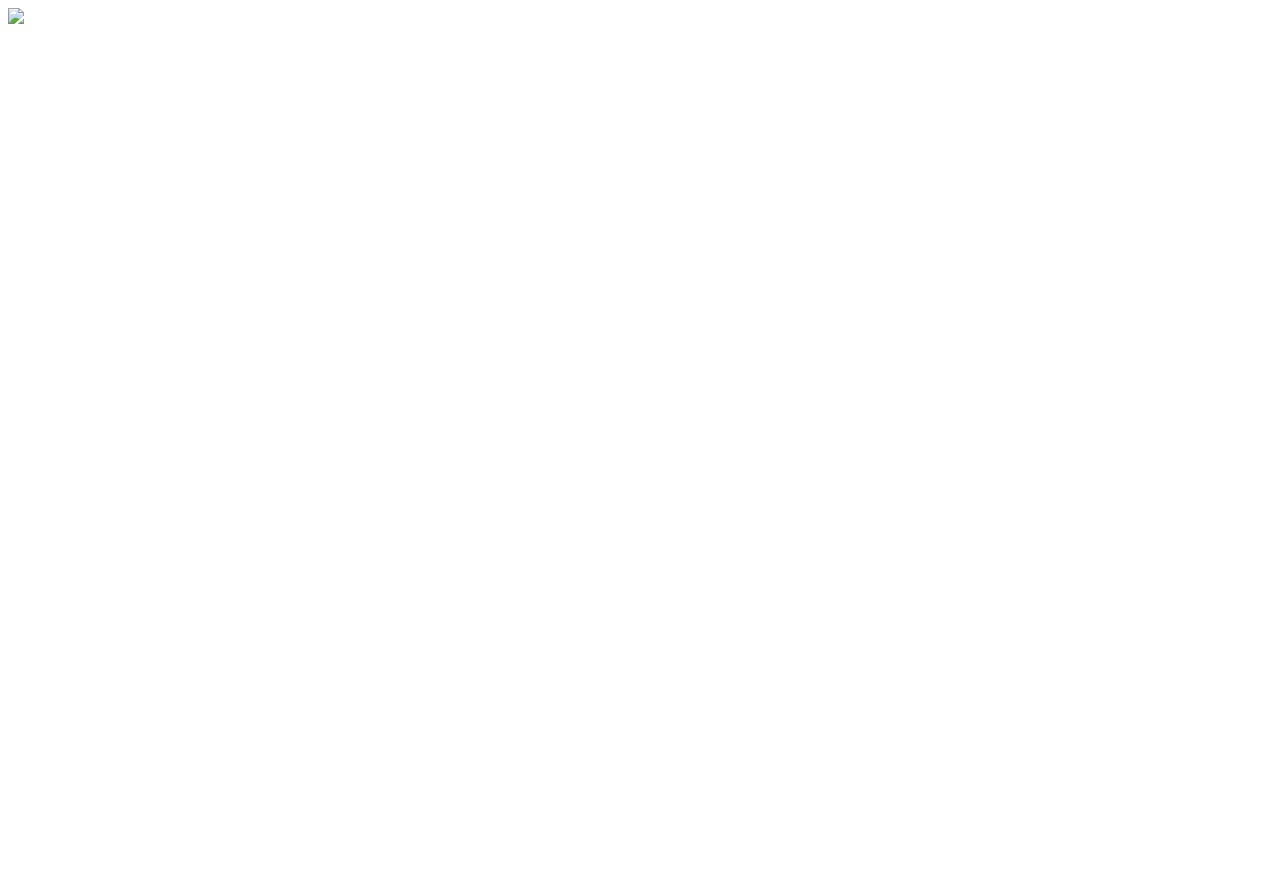
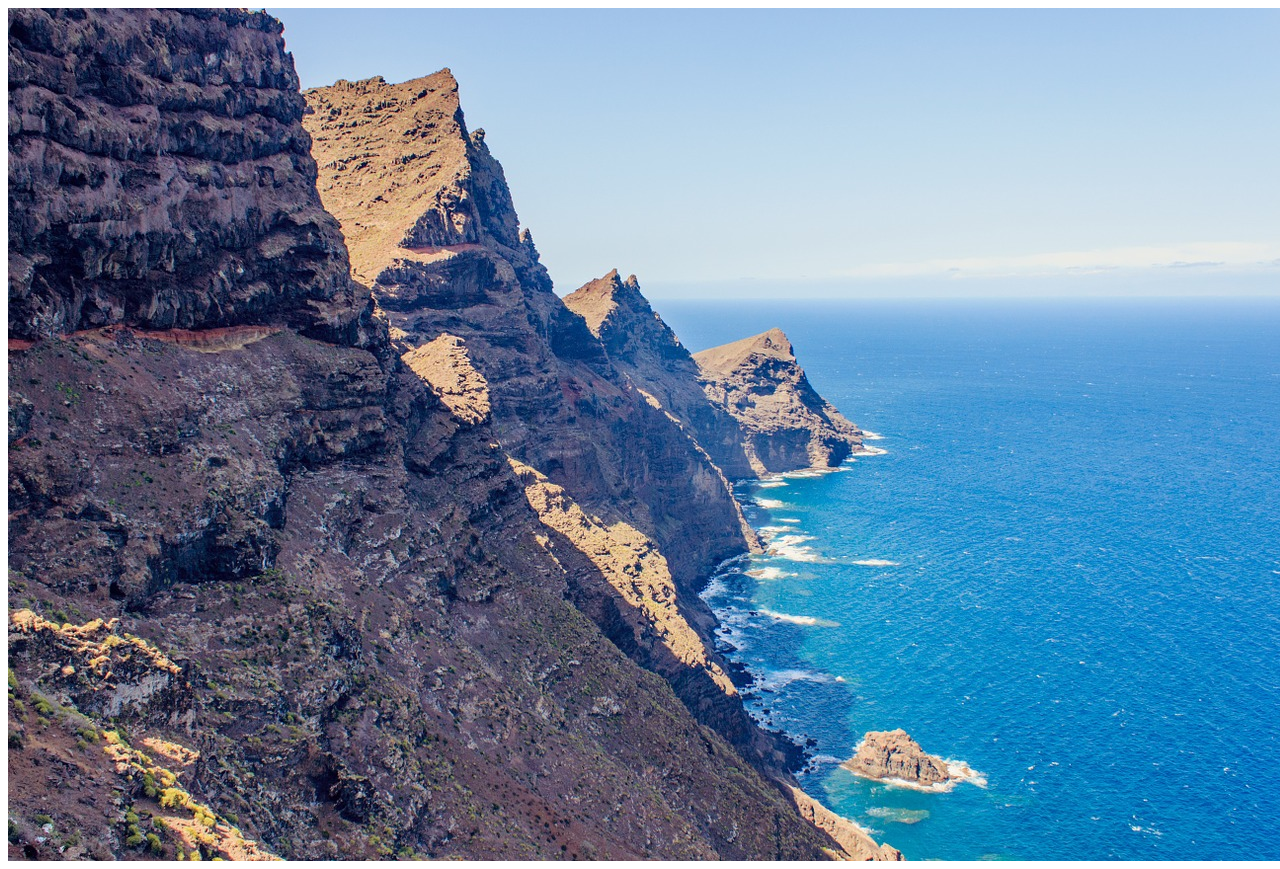
Before and after one commit to Grupo1DAWA/Islas, a plain HTML site: page PáginaComidas/ComidasDestacadas.html in a window 1280 px wide. Before the commit the page ends 800 px from the top, so only its background shows below. Drawn offline with Linux system fonts and the light colour scheme.

Commit message:
Construcción
Añadir imagen de fondo a la pagina de comidas

```diff
--- a/PáginaComidas/ComidasDestacadas.html
+++ b/PáginaComidas/ComidasDestacadas.html
@@ -1,12 +1,6 @@
-<!DOCTYPE html>
-<html lang="en">
 <head>
-    <meta charset="UTF-8">
-    <meta http-equiv="X-UA-Compatible" content="IE=edge">
-    <meta name="viewport" content="width=device-width, initial-scale=1.0">
     <title>Cómidas Canarias</title>
 </head>
 <body>
-    <img src="../FondoPrinc/fondopre.png">
+    <img src="../FondoPrinc/fondopre.jpg">
 </body>
-</html>
--- a/PáginaComidas/destacadas.css
+++ b/PáginaComidas/destacadas.css
@@ -1,3 +1,3 @@
 body{
-
+    background-image: url(../FondoPrinc/fondopre.jpg) no-repeat;
 }
```
